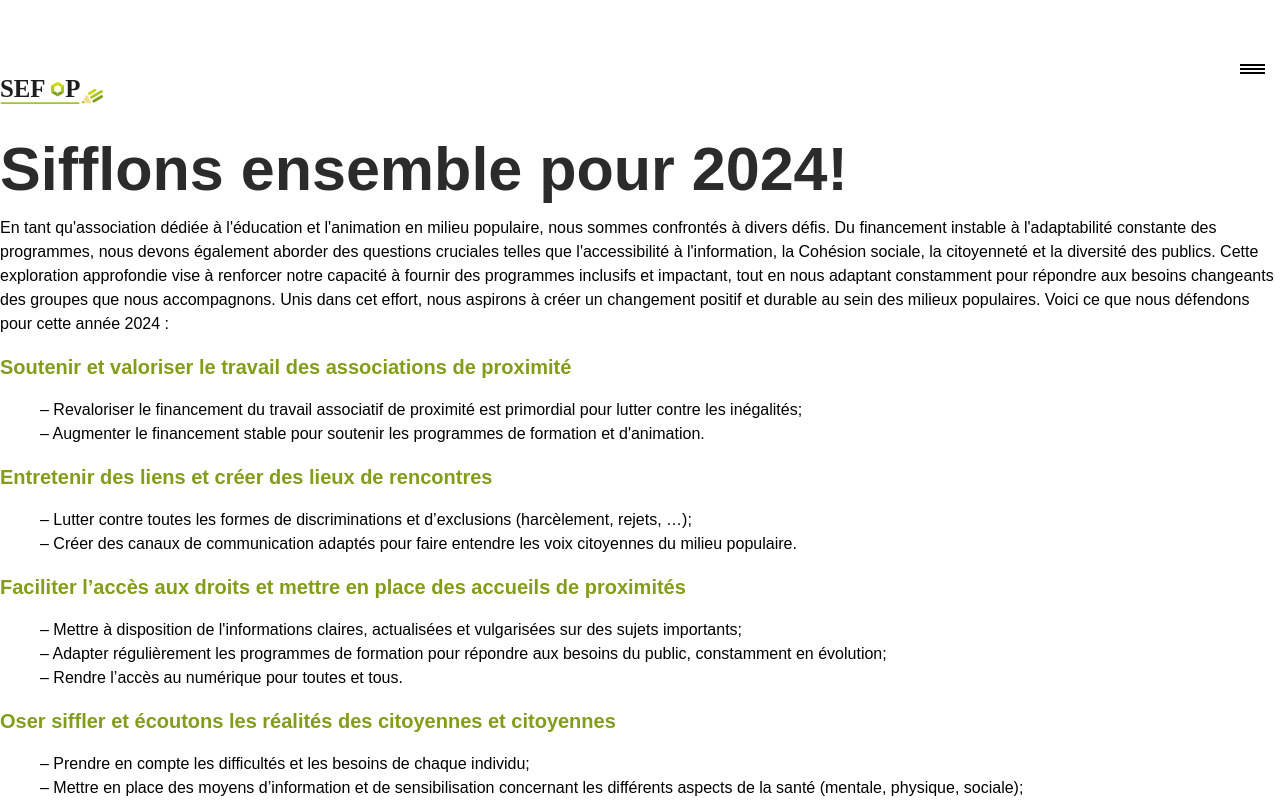
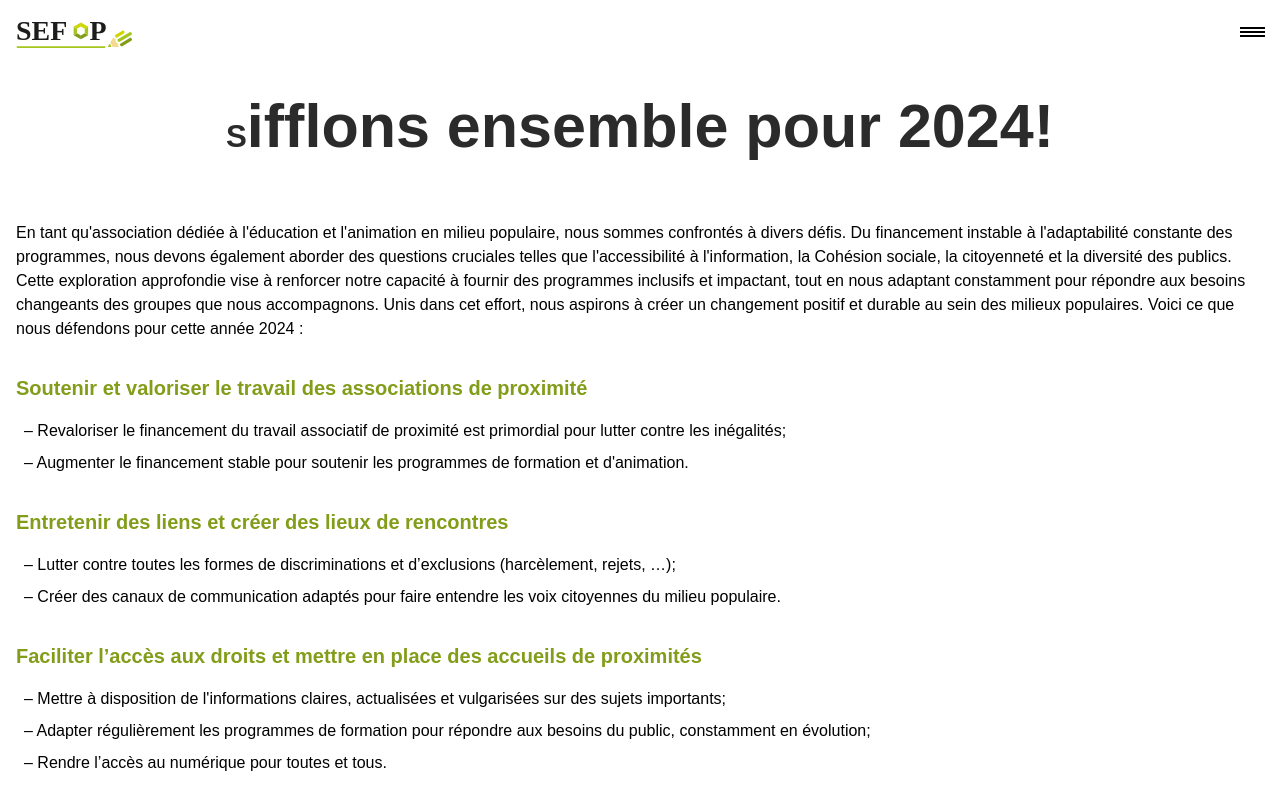
Before and after one commit to Klaenex/sifflonspour2024, a React (Create React App) app: page / in a window 1280 px wide. Shown: the top 800 px of the page. Built offline with nearby package versions, Linux system fonts and the light colour scheme.

Commit message:
style content

```diff
--- a/src/components/Header.js
+++ b/src/components/Header.js
@@ -12,10 +12,9 @@ const Header = () => {
     <header>
       <nav>
         <h1 className="logo">
-          <span>SEFoP</span>
           <img
             src={process.env.PUBLIC_URL + "/img/logo_sefop.svg"}
-            alt="Logo SEFoP"
+            alt="SEFoP"
           />
         </h1>
         <BurgerMenu isOpen={isMenuOpen} onToggle={toggleMenu} />
--- a/src/styles/components/_layout.scss
+++ b/src/styles/components/_layout.scss
@@ -2,19 +2,16 @@ body {
   font: $font-r;
 }
 a {
-  font: $font-r;
-  color: black;
-  text-decoration: none;
 }
 
 .logo {
   overflow: hidden;
-  span {
-    display: inline-block;
-    transform: translateY(-150px);
-  }
+  margin: 0;
+  display: flex;
+  flex-flow: column;
   img {
-    max-width: 250px;
+    width: 35%;
+    padding: 16px;
   }
 }
 
@@ -23,14 +20,26 @@ nav {
   flex-flow: row nowrap;
   justify-content: space-between;
   align-items: center;
+  margin-bottom: 2rem;
 }
 .list {
   list-style: none;
+  padding-left: 0.5rem;
+  &--item {
+    margin: 0.5rem 0;
+  }
   &--link {
     // display: none;
+    a {
+      font: $font-r;
+      color: black;
+      text-decoration: none;
+    }
+
     margin: 0;
     padding: 16px;
     font-size: 1.25rem;
+
     ul {
       padding: 8px;
     }
@@ -38,16 +47,32 @@ nav {
 }
 
 .content {
+  padding: 0 1rem;
 }
 
 .title {
   font: $font-sb;
   color: $c-green;
-  margin: 0;
+  margin-top: 2rem;
+  margin-bottom: 1rem;
+  &::first-letter {
+    font: $font-blk;
+  }
+  &:last-child {
+    font-size: 1rem;
+    &::first-letter {
+    }
+  }
   &--big {
     font: $font-big;
     font-size: 1.953rem;
     color: $c-grey;
+    margin-bottom: 4rem;
+    text-align: center;
+    &::first-letter {
+      font: $font-big;
+      font-size: 1.953rem;
+    }
     @include sm {
       font: $font-big;
     }
```
